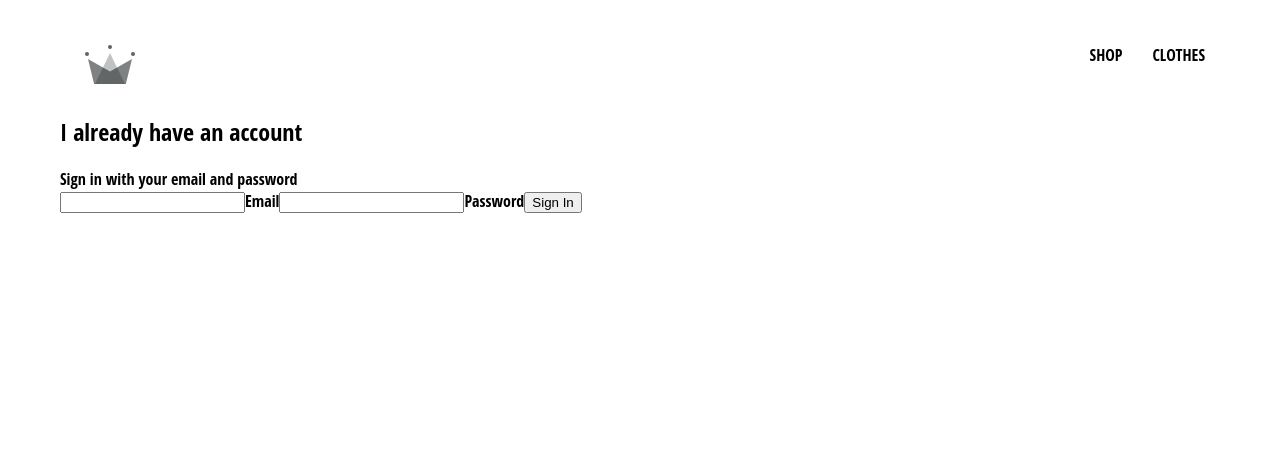
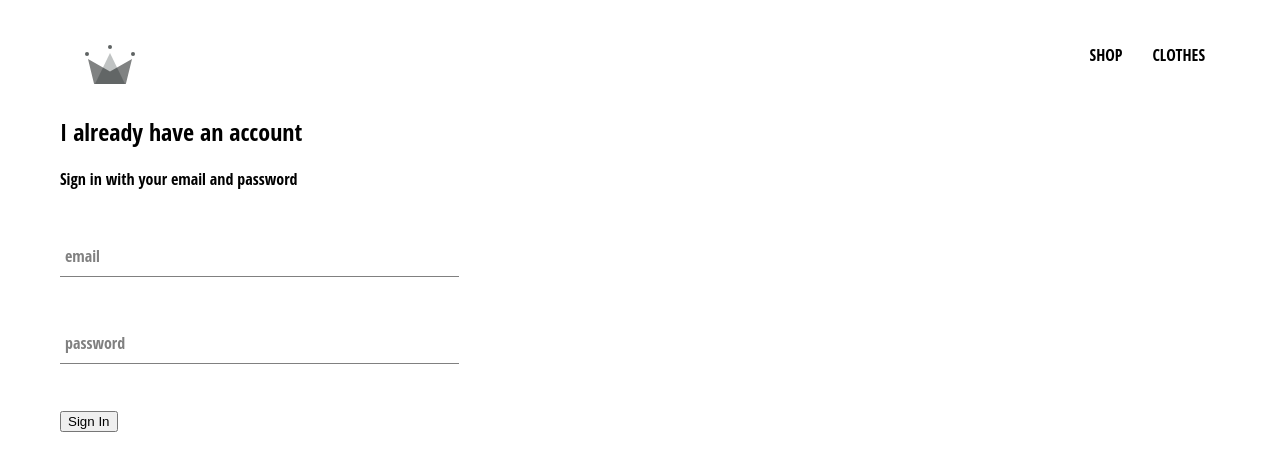
Before and after one commit to kohli6010/crwn-clothing, a React (Create React App) app: page /signin in a window 1280 px wide. Shown: the top 470 px of the page. Built offline with nearby package versions, Linux system fonts and the light colour scheme; the HTML template or start-up script is replaced by a standard one.

Commit message:
Added Sign In page

```diff
--- /dev/null
+++ b/src/components/form-input/form-input.component.jsx
@@ -0,0 +1,13 @@
+import React from 'react';
+import './form-input.styles.scss';
+
+const formInput = ({ handleChange, label, ...otherProps }) => (
+	<div className="group">
+		<input className="form-input" onChange={handleChange} {...otherProps}/>
+		{label ? (
+			<label className={`${otherProps.value.length ? 'shrink' : ''} form-input-label`}>{label}</label>
+		) : null}
+	</div>
+);
+
+export default formInput;
--- /dev/null
+++ b/src/components/form-input/form-input.styles.scss
@@ -0,0 +1,54 @@
+$sub-color: grey;
+$main-color: black;
+
+@mixin shrinkLabel {
+  top: -14px;
+  font-size: 12px;
+  color: $main-color;
+}
+
+.group {
+  position: relative;
+  margin: 45px 0;
+
+  .form-input {
+    background: none;
+    background-color: white;
+    color: $sub-color;
+    font-size: 18px;
+    padding: 10px 10px 10px 5px;
+    display: block;
+    width: 100%;
+    border: none;
+    border-radius: 0;
+    border-bottom: 1px solid $sub-color;
+    margin: 25px 0;
+
+    &:focus {
+      outline: none;
+    }
+
+    &:focus ~ .form-input-label {
+      @include shrinkLabel();
+    }
+  }
+
+  input[type='password'] {
+    letter-spacing: 0.3em;
+  }
+
+  .form-input-label {
+    color: $sub-color;
+    font-size: 16px;
+    font-weight: normal;
+    position: absolute;
+    pointer-events: none;
+    left: 5px;
+    top: 10px;
+    transition: 300ms ease all;
+
+    &.shrink {
+      @include shrinkLabel();
+    }
+  }
+}
--- a/src/components/sign up/sign-up.component.jsx
+++ b/src/components/sign up/sign-up.component.jsx
@@ -1,4 +1,5 @@
 import React from 'react';
+import FormInput from '../form-input/form-input.component';
 import './sign-up.styles.scss';
 
 class SignIn extends React.Component {
@@ -11,7 +12,6 @@
 	}
 
 	handleChange = (e) => {
-		e.preventDefault();
 		const { value, name } = e.target;
 		this.setState({ [name]: value });
 	};
@@ -30,16 +30,20 @@
 				<h2>I already have an account</h2>
 				<span>Sign in with your email and password</span>
 				<form action="" onSubmit={this.handleSubmit}>
-					<input type="email" name="email" value={this.state.email} onChange={this.handleChange} />
-					<label htmlFor="email">Email</label>
-					<input
+					<FormInput
+						type="email"
+						name="email"
+						value={this.state.email}
+						handleChange={this.handleChange}
+						label="email"
+					/>
+					<FormInput
 						type="password"
 						name="password"
-						id="password"
 						value={this.state.password}
-						onChange={this.handleChange}
+						handleChange={this.handleChange}
+						label="password"
 					/>
-					<label htmlFor="password">Password</label>
 					<button>Sign In</button>
 				</form>
 			</div>
--- a/src/components/sign up/sign-up.styles.scss
+++ b/src/components/sign up/sign-up.styles.scss
@@ -0,0 +1,3 @@
+form{
+	width: 30vw
+}
```
